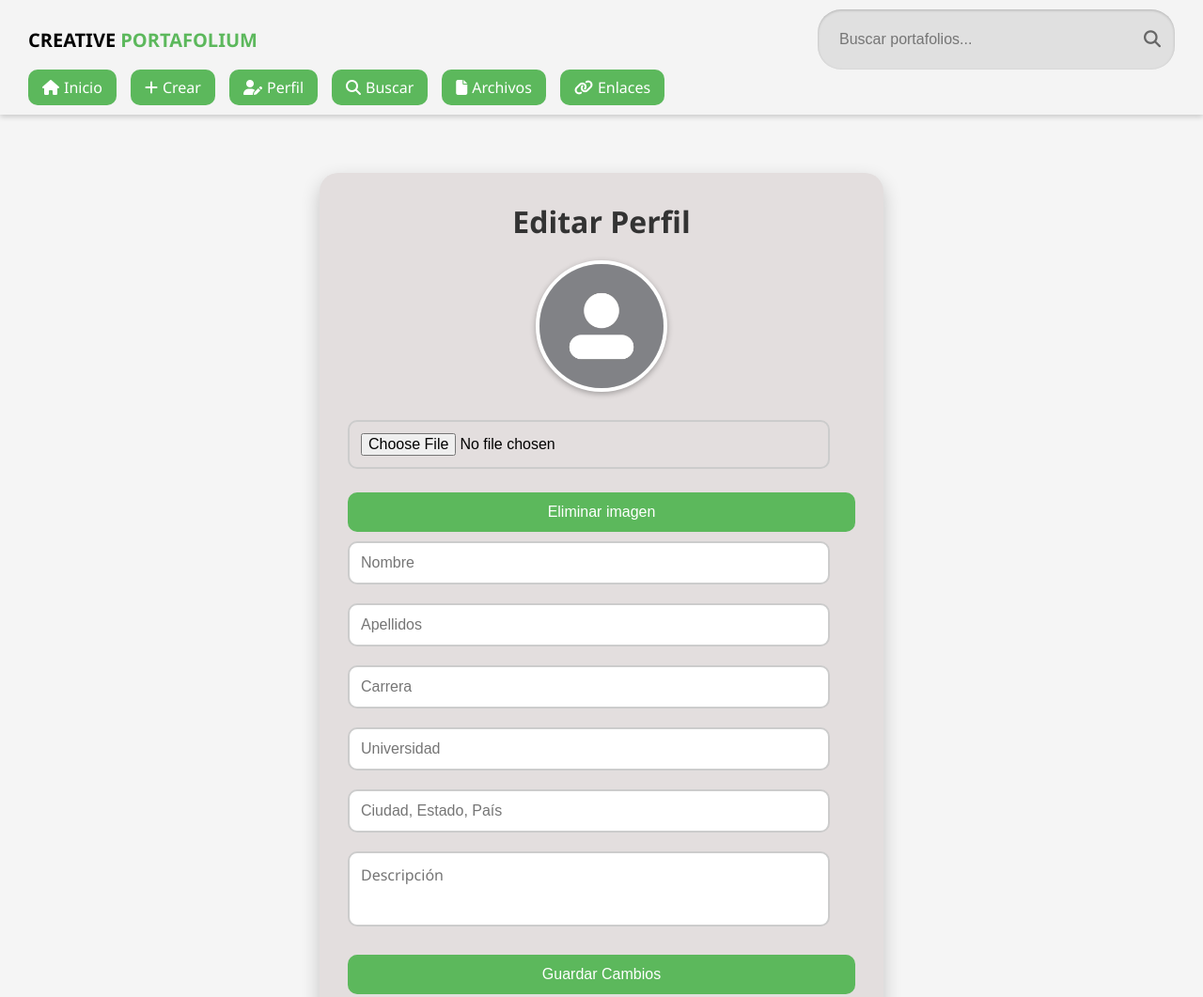
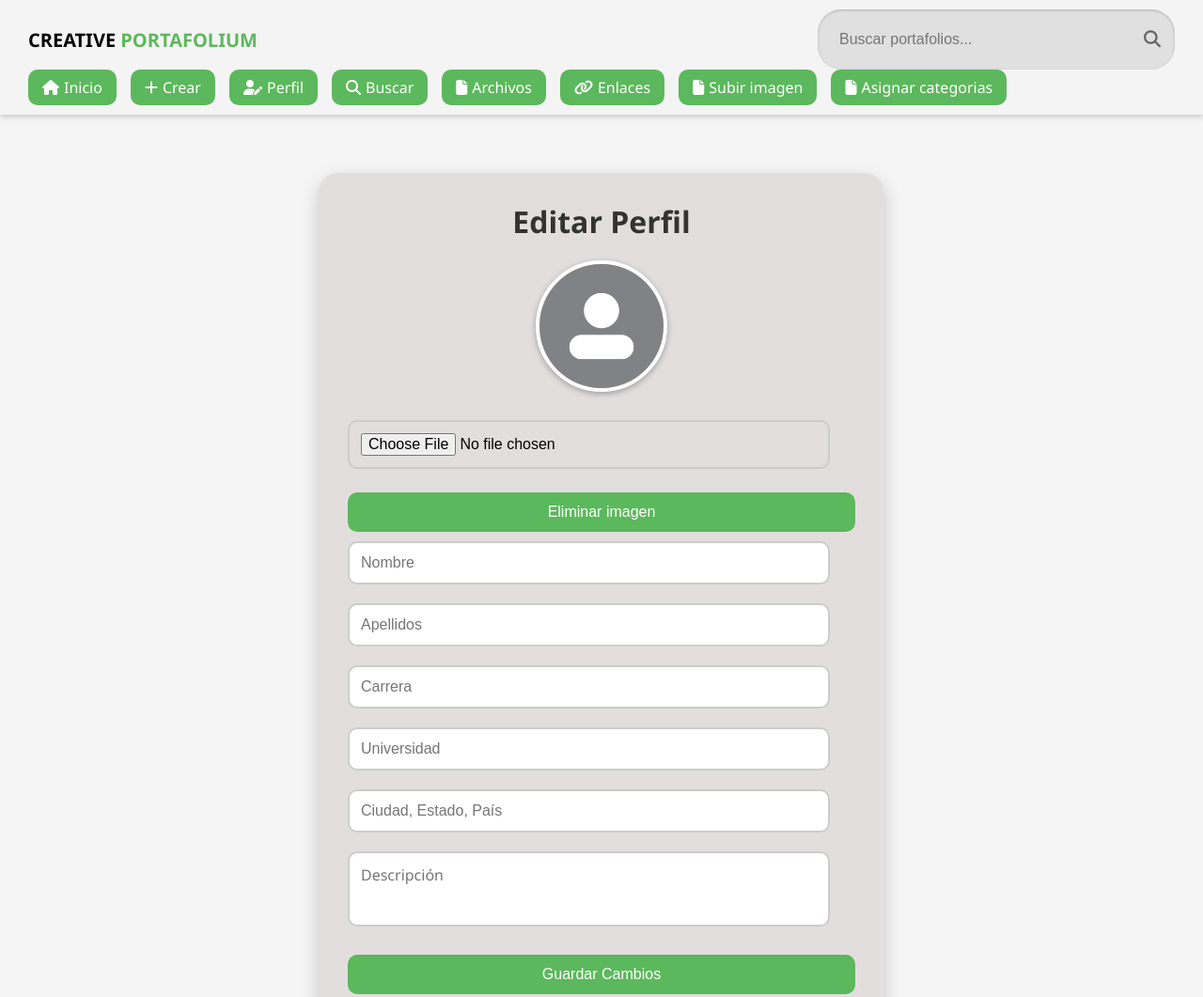
Before and after one commit to JimenaCastellanos/Codes-Creative-Portafolium, a website: page editar perfil.html in a window 1280 px wide. Shown: the top 1061 px of the page at 94% size. Drawn offline with Linux system fonts and the light colour scheme; files whose address does not match are found by name.

Commit message:
editar perfil.html

```diff
--- a/editar perfil.html
+++ b/editar perfil.html
@@ -33,6 +33,8 @@
         <li><a href="buscador.html"><i class="fas fa-magnifying-glass"></i> Buscar</a></li>
         <li><a href="clasificacion.html"><i class="fas fa-file"></i> Archivos</a></li>
         <li><a href="enlaces.html"><i class="fas fa-link"></i> Enlaces</a></li>
+        <li><a href="Subir imagen.html"><i class="fas fa-file"></i> Subir imagen</a></li>
+        <li><a href="Asignar imagen.html"><i class="fas fa-file"></i> Asignar categorias</a></li>
       </ul>
     </nav>
   </header><br>
```
